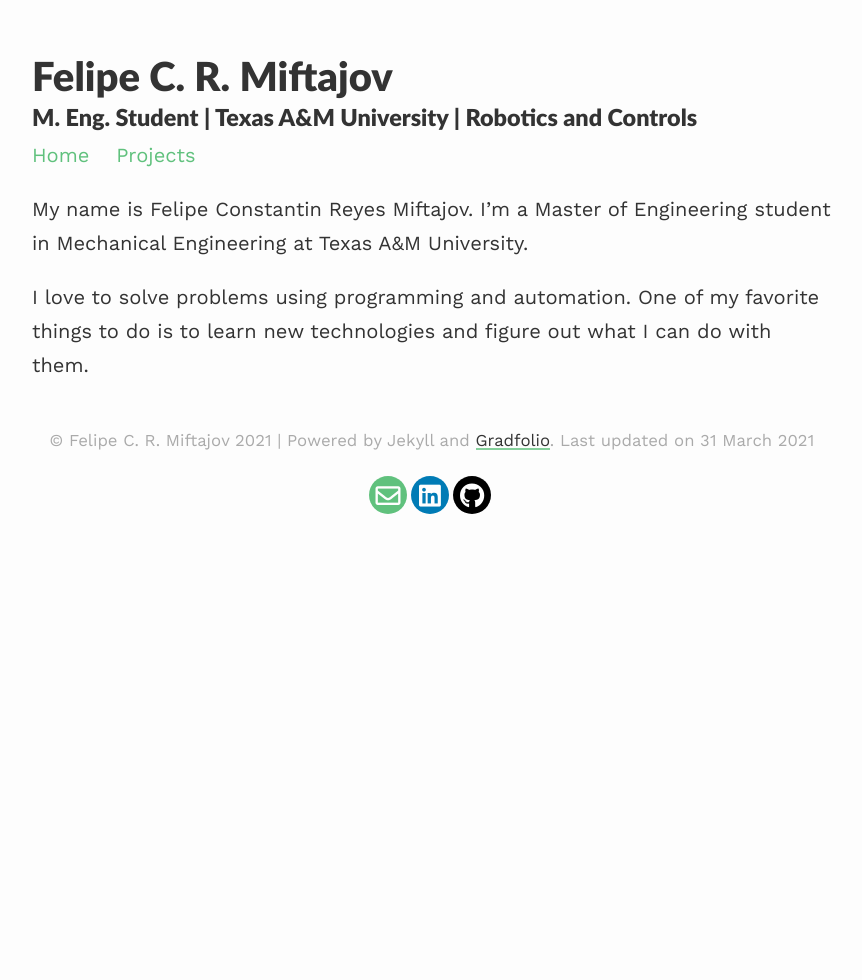
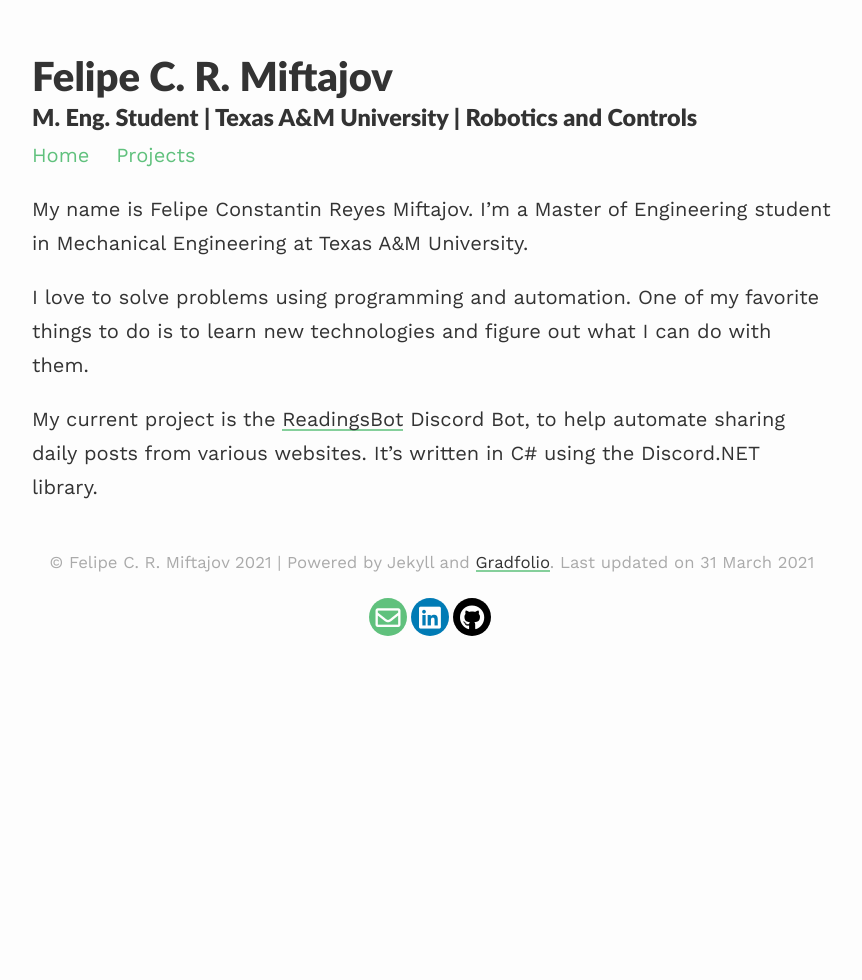
Before and after one commit to Sparkliner/Sparkliner.github.io, a Jekyll site: the page built from index.md, in a window 1280 px wide. Shown: the whole page, without its empty margins (208-1070 px from the left). Built offline with Jekyll 4.4.1, drawn with Linux system fonts in a browser that asks for light colours; nearby versions of some CDN libraries.

Commit message:
updated main page with link to ReadingsBot

```diff
--- a/index.md
+++ b/index.md
@@ -9,3 +9,5 @@ published: true
 My name is Felipe Constantin Reyes Miftajov. I'm a Master of Engineering student in Mechanical Engineering at Texas A&M University.
 
 I love to solve problems using programming and automation. One of my favorite things to do is to learn new technologies and figure out what I can do with them.
+
+My current project is the [ReadingsBot](https://github.com/Sparkliner/ReadingsBot) Discord Bot, to help automate sharing daily posts from various websites. It's written in C# using the Discord.NET library.
```
